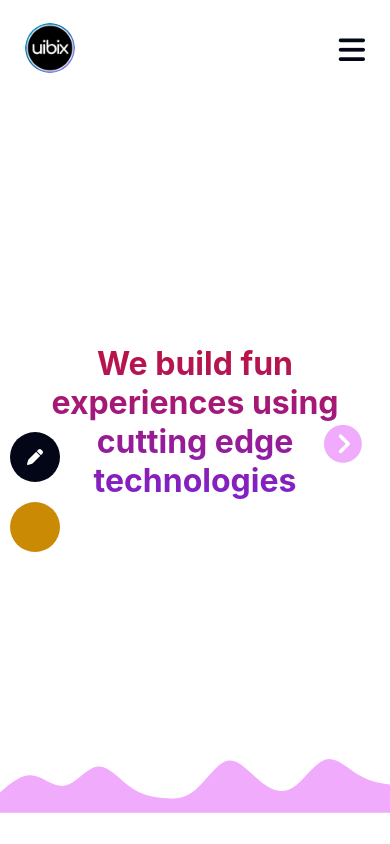
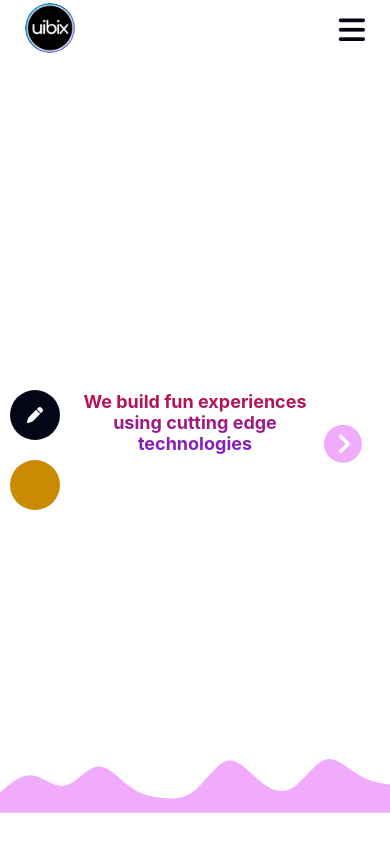
Before and after one commit to mohitmtnr/story-teller, a React (Create React App) app: page / in a window 390 px wide. Built offline with nearby package versions, Linux system fonts and the light colour scheme.

Commit message:
@media query responsiveness

```diff
--- a/src/App.css
+++ b/src/App.css
@@ -266,10 +266,19 @@
   #canva {
     transform: translateY(-100vh);
   }
+  #canva-tool-container {
+    flex-direction: column;
+    top: 45%;
+    left: 0;
+  }
+  .canva-tool:hover {
+    transform: translateX(5px);
+  }
+
   #navbar {
     flex-direction: row;
     justify-content: space-between;
-    height: 100px;
+    height: 60px;
     width: 100vw;
   }
   #navbar .fa-toggle-off,
@@ -299,8 +308,8 @@
 
   .heading {
     text-align: center;
-    margin: auto;
-    font-size: xx-large;
+    margin: 80px;
+    font-size: large;
   }
 
   .svg-curve {
@@ -319,16 +328,51 @@
 
   #story-teller-about-us,
   #story-teller-services {
-    grid-template-columns: auto;
+    grid-template-columns: none;
+    padding-top: 50px;
     grid-template-rows: 100px calc(100vh - 315px) 115px;
   }
 
-  #canva-tool-container {
-    flex-direction: column;
-    top: 50%;
-    left: 0;
+  #main-content-services,
+  #main-content-about-us {
+    padding: 50px;
+    justify-content: start;
+    align-items: start;
   }
-  .canva-tool:hover {
-    transform: translateX(5px);
+
+  #main-content-about-us p,
+  #main-content-services p {
+    font-size: medium;
+    padding: 0px;
+  }
+
+  #main-content-about-us p,
+  #main-content-services p {
+    font-size: medium;
+    padding: 0px;
+  }
+
+  #story-teller-about-us h1,
+  #story-teller-services h1 {
+    writing-mode: horizontal-tb;
+    transform: scale(1);
+    font-size: large;
+  }
+
+  #story-teller-about-us h1::before,
+  #story-teller-about-us h1::after {
+    font-size: small;
+  }
+
+  #story-teller-services h1::before,
+  #story-teller-services h1::after {
+    font-size: small;
   }
 }
+
+@media only screen and (max-width: 400px) {
+  #main-content-services,
+  #main-content-about-us {
+    padding: 10px;
+  }
+}
```
